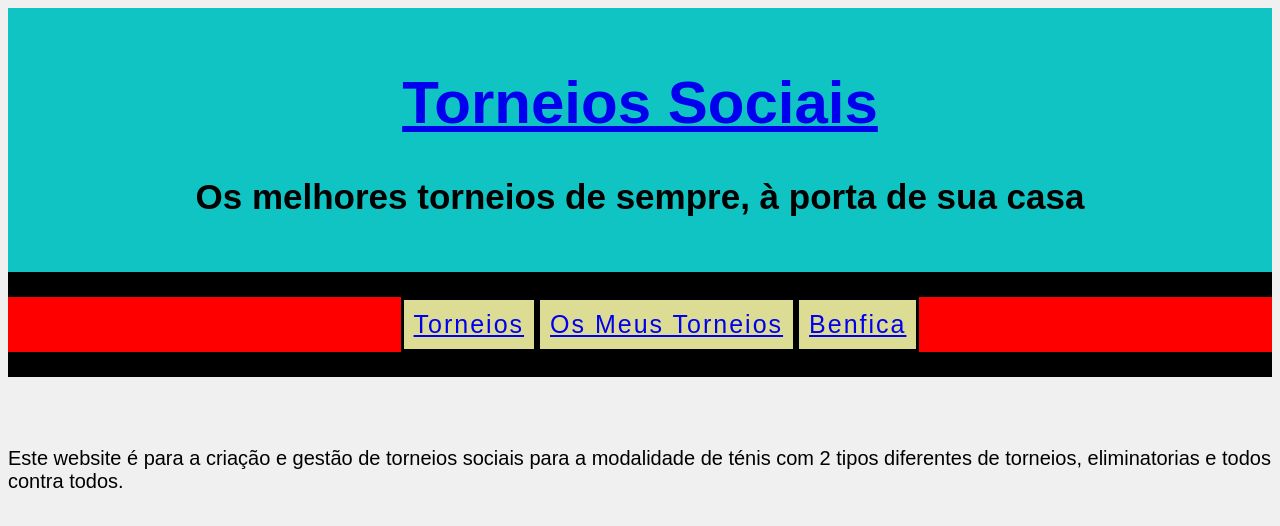
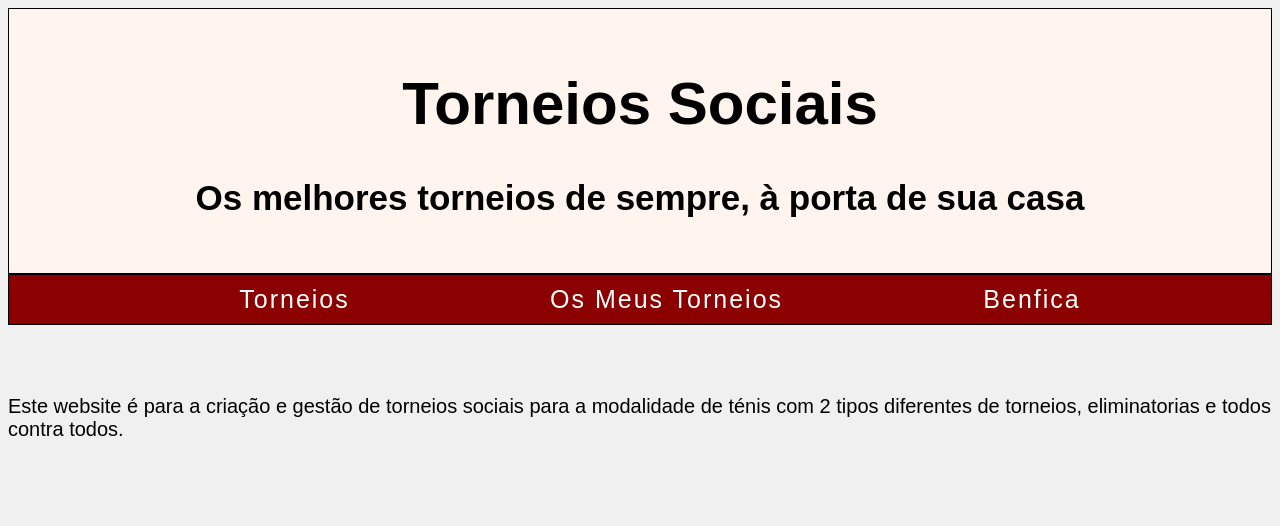
Before and after one commit to Ribjare/ProjetoPI, a website: page www/index.html in a window 1280 px wide. Drawn offline with Linux system fonts and the light colour scheme; no server answers.

Commit message:
BONITO E SEM OBJETOS

```diff
--- a/www/index.html
+++ b/www/index.html
@@ -16,8 +16,8 @@
     <h1><a id="menuHome" href="javascript:info.showHome();">Torneios Sociais</a></h1>
     <h3>Os melhores torneios de sempre, à porta de sua casa</h3>
     </header>
-    <nav id="nav">
-        <ul>
+    <nav >
+        <ul id="menu">
             <li><a id="ListaTorneios" href="javascript:info.showTorneio();">Torneios</a></li>
             <li><a id="MeusTorneios" href="javascript:info.showMeusTorneios();">Os Meus Torneios</a></li>
             <li><a id="" href="javascript:info.show();">Benfica</a></li>
--- a/www/scripts/main.js
+++ b/www/scripts/main.js
@@ -39,6 +39,8 @@ function tableLine(object, headerFormat) {
     for (var property in object) {
         if ((object[property] instanceof Function))
             continue;
+        if (Array.isArray(object[property]))
+            continue;
         if (headerFormat) {
             tableCell = document.createElement("th");
             tableCell.textContent = property[0].toUpperCase() + property.substr(1, property.length - 1);
@@ -55,9 +57,9 @@ function tableLine(object, headerFormat) {
  * Função genérica que tem como objetivo a criação de uma coluna com checkbox
  */
 function createCellCheckbox() {
-    var td=document.createElement("td");
+    var td = document.createElement("td");
     var check = document.createElement("input");
-    check.type="checkbox";
+    check.type = "checkbox";
     td.appendChild(check);
     return td;
 }
--- a/www/styles/estilos.css
+++ b/www/styles/estilos.css
@@ -1,11 +1,14 @@
 body {
     font-family: Arial, Helvetica, sans-serif;
     background-color: rgb(241, 240, 240);
+    color: black
 }
-
+header a{    color: black;
+}
 header {
-    background-color: rgb(16, 196, 196);
+    background-color: seashell;
     padding: 20px;
+    border: 1px solid black;
 }
 
 h1 {
@@ -19,11 +22,17 @@ h3 {
     font-size: 35px;
     justify-content: center
 }
-ul{
+
+#menu{
     display: flex;
-    justify-content: center;
-    background-color: red;
-    width:100%;
+    justify-content: space-evenly;
+    background-color: darkred;
+    margin: 0%;
+    border: 1px solid black;
+}
+#menu a{
+    color: white
+
 }
 li {
     display: inline-flex;
@@ -31,35 +40,41 @@ li {
     justify-content: space-around;
     letter-spacing: 2px;
     padding: 10px;
-    border-style: solid;
-    border-color: black;
-    background-color: rgb(221, 220, 148);
-
 }
 
-#nav {
-    display: inline-flex;
+a {
+    text-decoration: none;
+    list-style-type: none;
+}
+
+nav {
+    text-decoration: none;
+    display: block;
     justify-content: center;
     font-size: 25px;
-    width:100%;
+    width: 100%;
     flex-direction: row;
     font-weight: normal;
-    background-color: black;
-
-
 }
 
 #divTable {
     display: flex;
     justify-content: center;
-    background-color: aqua;
+
+
+}
+th{
+    background-color: black;
+    color: white;
+}
+table,
+th,
+td {        border-collapse: collapse;
+
+    border: 1px solid black;
 }
 
-table,
-th,
-td {
-    border: 1px solid black;
-}
+
 
 #divInformation {
     display: flex;
@@ -90,26 +105,27 @@ td {
     background-color: green;
     margin-top: 50px;
     margin-bottom: 50px;
-    margin-left:45%;
-    justify-content:flex-start;
+    margin-left: 45%;
+    justify-content: flex-start;
     width: 15%;
 }
 
-#formEquipa{
+#formEquipa {
     display: none;
     font-size: 20px;
     flex-direction: column;
     background-color: aqua;
-    margin-left:45%;
+    margin-left: 45%;
     width: 15%;
 }
-#intro{
-    display:flex;
+
+#intro {
+    display: flex;
     font-size: 20px;
     margin-top: 50px;
     justify-content: center;
 }
 
-#formJogo{
+#formJogo {
     display: none;
 }
```
